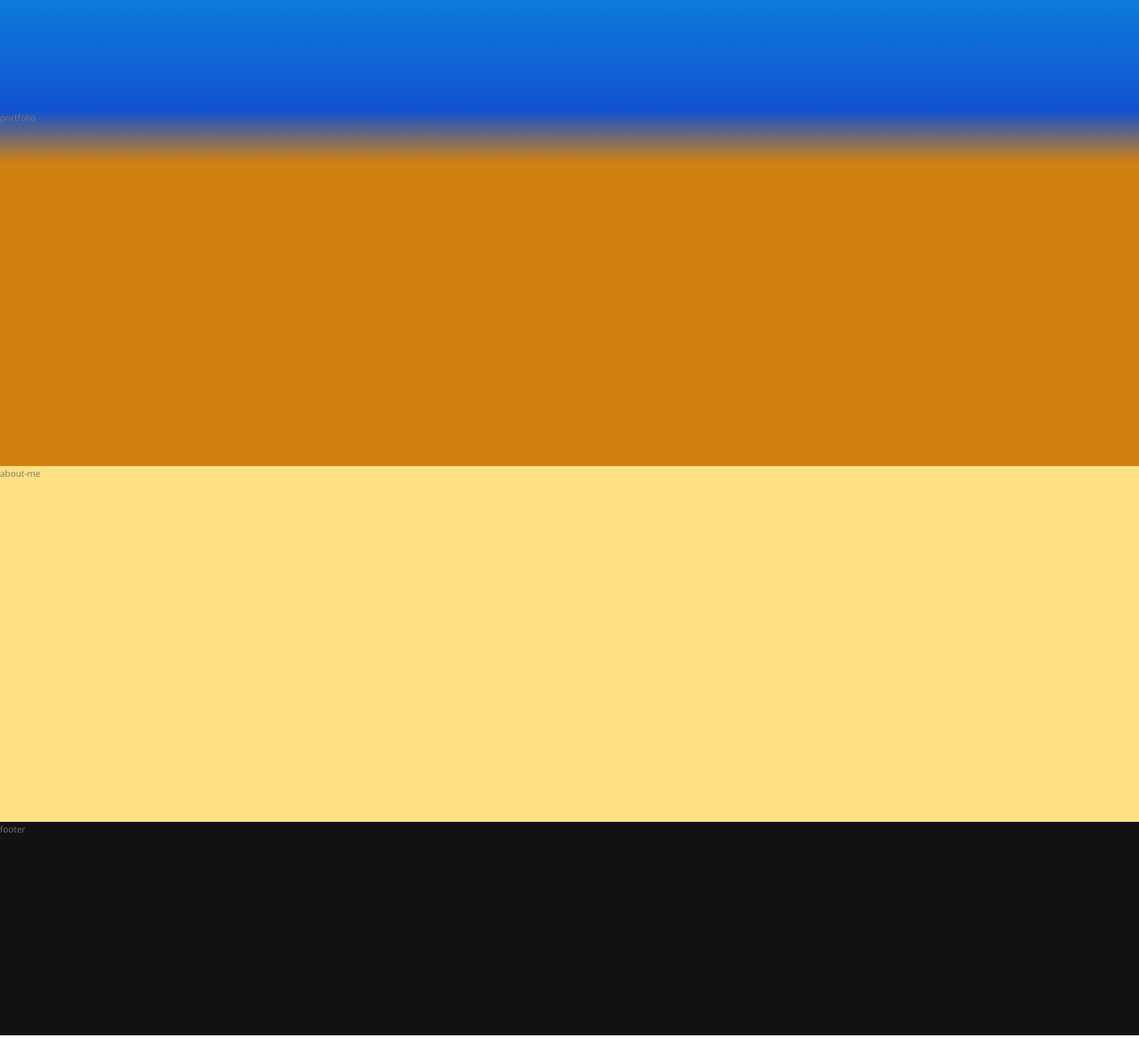
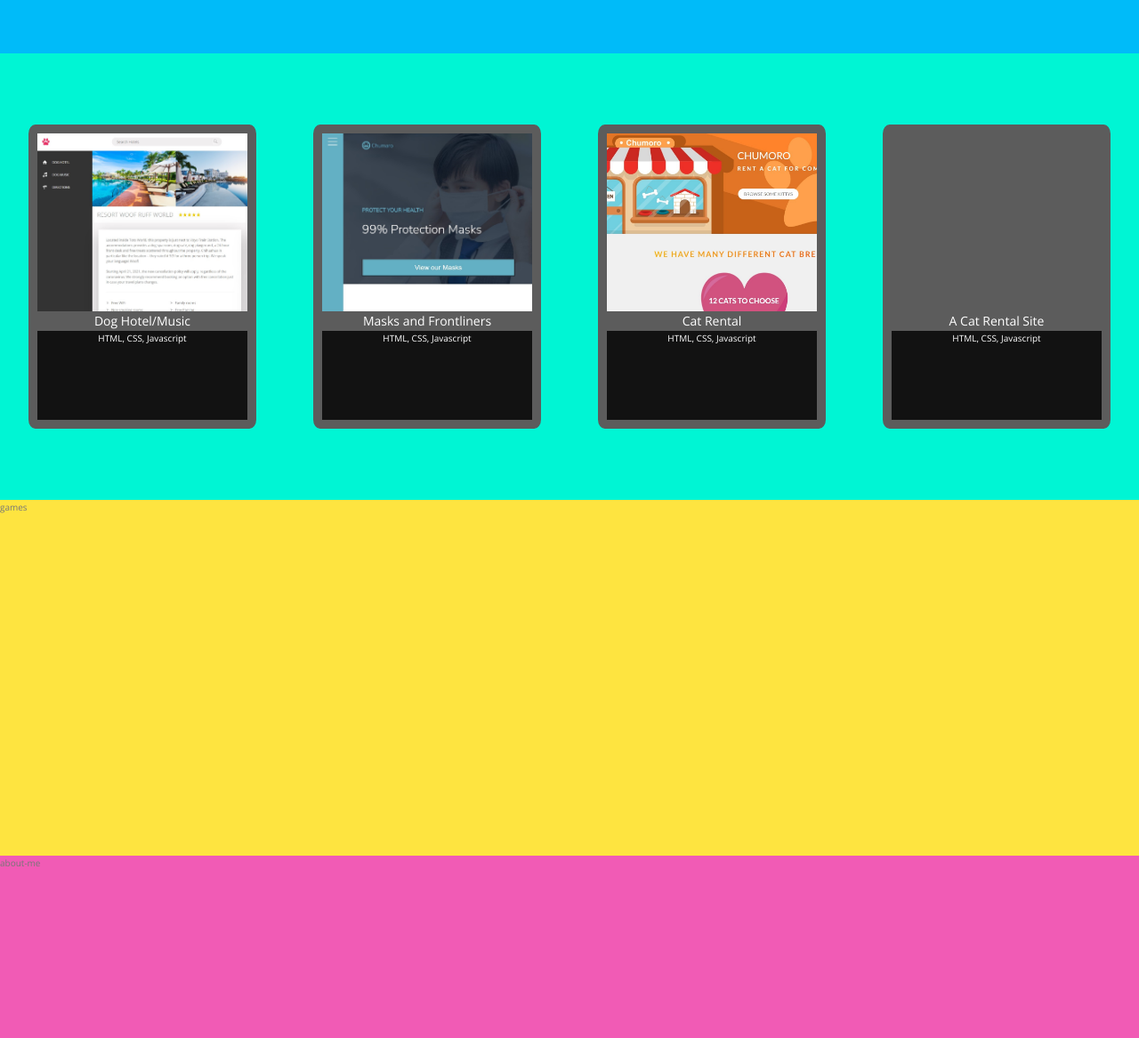
Before and after one commit to ChumoroCat/ChumoroCat, a plain HTML site: page index.html in a window 1280 px wide. Shown: the part 580-1747 px from the top of the page at 89% size. Drawn offline with nearby package versions, Linux system fonts and the light colour scheme.

Commit message:
add cards, changed logo

```diff
--- a/index.html
+++ b/index.html
@@ -8,16 +8,17 @@
         <meta name="author" content="Lewis Lim">
         <meta name="viewport" content="width=device-width, initial-scale=1.0">
 
+        <link rel="preconnect" href="https://fonts.googleapis.com">
+        <link rel="preconnect" href="https://fonts.gstatic.com" crossorigin>
         <link href="https://fonts.googleapis.com/css?family=Open+Sans:300,400,600" rel="stylesheet">
+        <link href="https://fonts.googleapis.com/css2?family=Barlow&family=Permanent+Marker&display=swap" rel="stylesheet">
         <link rel="stylesheet" href="css/main.css">
 
         <title>Chumoro Cat &mdash; Portfolio</title>
     </head>
     <body>
         <nav>
-            <a href="index.html" class="logo-link">
-                <img src="img/logo.jpg" alt="Chumoro Cat Logo" class="logo">
-            </a>
+            <h1 class="logo">Chumoro Cat</h1>
             <!-- <img src="" alt="" class="cat-and-me"> -->
             <div>Image</div>
             <div class="external-links">
@@ -32,7 +33,31 @@
         </section>
 
         <section class="portfolio">
-            portfolio
+            <div class="portfolio-container">
+                <div class="card">
+                    <img src="img/chudoro.jpg" alt="chudoro" class="website-image">
+                    <article class="paragraph">Dog Hotel/Music</article>
+                    <div class="skills">HTML, CSS, Javascript</div>
+                </div>
+                <div class="card">
+                    <img src="img/chumaro.jpg" alt="Chumaro" class="website-image">
+                    <article class="paragraph">Masks and Frontliners</article>
+                    <div class="skills">HTML, CSS, Javascript</div>
+                </div>
+                <div class="card">
+                    <img src="img/chumoro.jpg" alt="Chumoro" class="website-image">
+                    <article class="paragraph">Cat Rental</article>
+                    <div class="skills">HTML, CSS, Javascript</div>
+                </div>
+                <div class="card">
+                    <img src="" alt="" class="website-image">
+                    <article class="paragraph">A Cat Rental Site</article>
+                    <div class="skills">HTML, CSS, Javascript</div>
+                </div>
+            </div>
+        </section>
+        <section class="games">
+            games
         </section>
 
         <section class="about-me">
--- a/sass/_base.scss
+++ b/sass/_base.scss
@@ -15,6 +15,8 @@
     --shadow-dark: 0 2rem 6rem rgba(0,0,0,.3);
 
     --line: 1px solid var(--color-grey-light-2);
+
+    //Color Pallete = https://coolors.co/palette/9b5de5-f15bb5-fee440-00bbf9-00f5d4
 }
 
 $bp-largest: 75em; //1200px
--- a/sass/_components.scss
+++ b/sass/_components.scss
@@ -1,8 +1,11 @@
 //////////////////////////////////////////
 // NAV BAR
 .logo {
-    height: 5rem;
-    margin-left: 2rem;
+    font-size: 2.2rem;
+    margin-left: 3rem;
+    font-family: 'Barlow', sans-serif;
+    color: white;
+    text-transform: uppercase;
 }
 
 .external-links {
@@ -27,3 +30,62 @@
 
 
 //////////////////////////////////////////
+// Portfolio
+
+.card {
+    background-color: #5C5C5C;
+    width: 20%;
+    margin: 8rem 2rem;
+
+    display: flex;
+    flex-direction: column;
+    justify-content: center;
+    align-items: center;
+
+    border: 1rem solid #5C5C5C;
+    border-radius: 3%;
+    overflow: hidden;
+
+    & > .website-image {
+        height: 20rem;
+        background-size: auto;
+        background-repeat: no-repeat;
+        max-width:100%;
+        max-height:100%;
+        object-fit: cover;
+        object-position: 0% 100%;
+    }
+
+    & > .paragraph {
+        font-size: 1.8rem;
+        color: white;
+        font-size: 1.4rem;
+        background-color: #5C5C5C;
+        text-align: center;
+
+        width: 100%;
+    }
+
+    & > .skills {
+        height: 10rem;
+        background-color: #121212;
+        color: white;
+        text-align: center;
+
+        width: 100%;
+    }
+}
+
+
+
+
+
+
+
+
+
+
+
+
+
+//////////////////////////////////////////
--- a/sass/_layout.scss
+++ b/sass/_layout.scss
@@ -1,40 +1,58 @@
 nav {
-    background-color: #121212;
-    height: 8vh;
+    background-color: #5C5C5C;
+    height: 7vh;
     width: 100%;
 
     display: flex;
     justify-content: space-between;
     align-items: center;
 
+    position: fixed;
+
 }
 
 .swimming {
-    // background-color: #00feff;
+    background-color: #00bbf9;
     // background-color: #1152d1;
-    background: rgb(0,254,255);
-    background: linear-gradient(180deg, rgba(0,254,255,1) 18%, rgba(17,82,209,1) 100%);
     height: 80vh;
     width: 100%;
 
 }
 
 .portfolio {
-    // background-color: #D18111;
-    background: rgb(17,82,209);
-    background: linear-gradient(180deg, rgba(17,82,209,1) 0%, rgba(209,129,17,1) 15%);
+    background-color: #00f5d4;
+    background-repeat: no-repeat;
+    background-size: auto;
+    width: 100%;
+
+    & > .heading {
+        font-size: 3rem;
+        margin-top: 5rem;
+        text-align: center;
+        color: white;
+    }
+
+    &-container {
+        display: flex;
+        justify-content: space-around;
+        align-items: center;
+    }
+}
+
+.games {
+    background-color: #fee440;
     height: 50vh;
     width: 100%;
 }
 
 .about-me {
-    background-color: #FFE083;
+    background-color: #f15bb5;
     height: 50vh;
     width: 100%;
 }
 
 footer {
-    background-color: #121212;
+    background-color: #9b5de5;
     height: 30vh;
     width: 100%;
 }
```
Also changed, not shown: css/main.css, img/chudoro.jpg (added), img/chumaro.jpg (added), img/chumoro.jpg (added), 1 other file.
